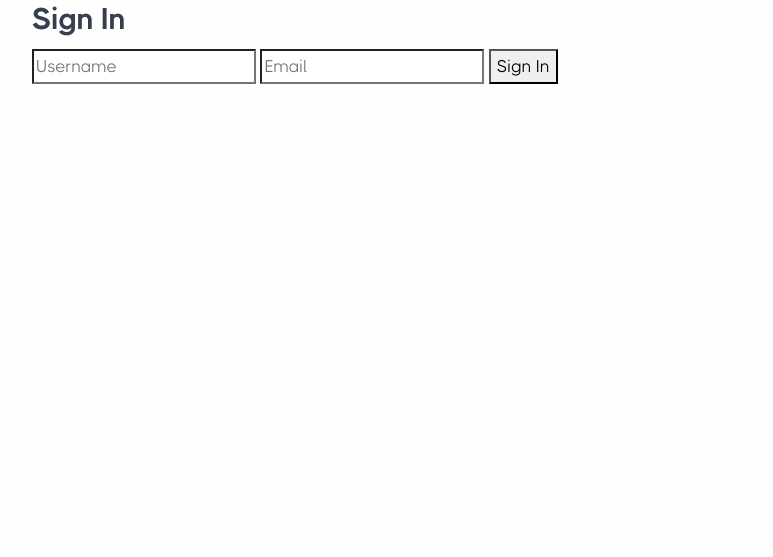
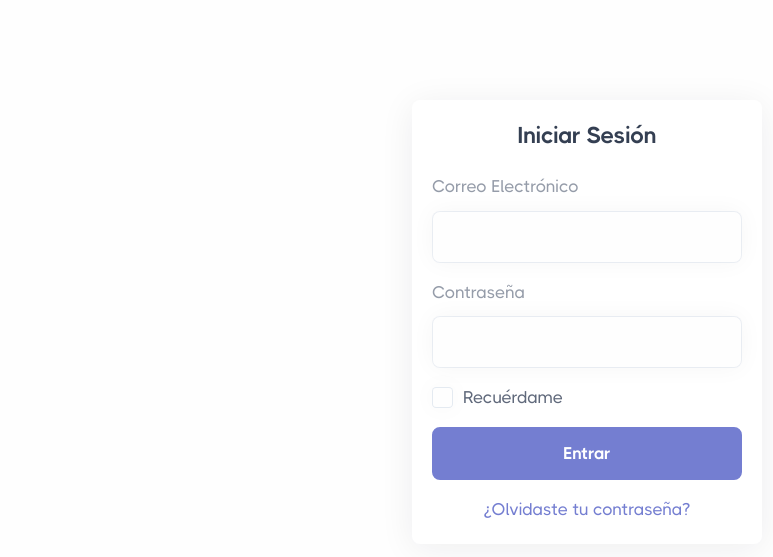
Before and after one commit to pedroHackerNoob/mercedes-dev-web, a Flask app: page / in a window 1280 px wide. Shown: the top 557 px of the page, without its empty margins (53-826 px from the left). Run offline with Flask 3, Linux system fonts and the light colour scheme; some libraries are stand-ins or nearby versions.

Commit message:
sign in test

```diff
--- a/templates/index.html
+++ b/templates/index.html
@@ -16,14 +16,44 @@
 </head>
 
 <body>
-    <section class="container">
-        <h1>Sign In</h1>
-        <form action="/login" method="POST">
-            <input type="text" name="username" placeholder="Username">
-            <input type="email" name="email" placeholder="Email">
-            <button type="submit">Sign In</button>
+    <div class="container">
+  <div class="row justify-content-center mt-15">
+    <div class="col-12 col-sm-8 col-md-6 col-lg-4">
+
+      <div class="card shadow-lg p-4">
+        <h3 class="text-center mb-4">Iniciar Sesión</h3>
+
+        <form>
+
+          <div class="mb-3">
+            <label for="inputEmail" class="form-label">Correo Electrónico</label>
+            <input type="email" class="form-control" id="inputEmail" aria-describedby="emailHelp">
+          </div>
+
+          <div class="mb-3">
+            <label for="inputPassword" class="form-label">Contraseña</label>
+            <input type="password" class="form-control" id="inputPassword">
+          </div>
+
+          <div class="mb-3 form-check">
+            <input type="checkbox" class="form-check-input" id="checkRemember">
+            <label class="form-check-label" for="checkRemember">Recuérdame</label>
+          </div>
+
+          <div class="d-grid gap-2">
+             <button type="submit" class="btn btn-primary">Entrar</button>
+          </div>
+
         </form>
-    </section>
+
+        <div class="text-center mt-3">
+            <a href="#" class="text-decoration-none">¿Olvidaste tu contraseña?</a>
+        </div>
+      </div>
+
+    </div>
+  </div>
+</div>
   <script src="../static/js/plugins.js"></script>
   <script src="../static/js/theme.js"></script>
 </body>
```
